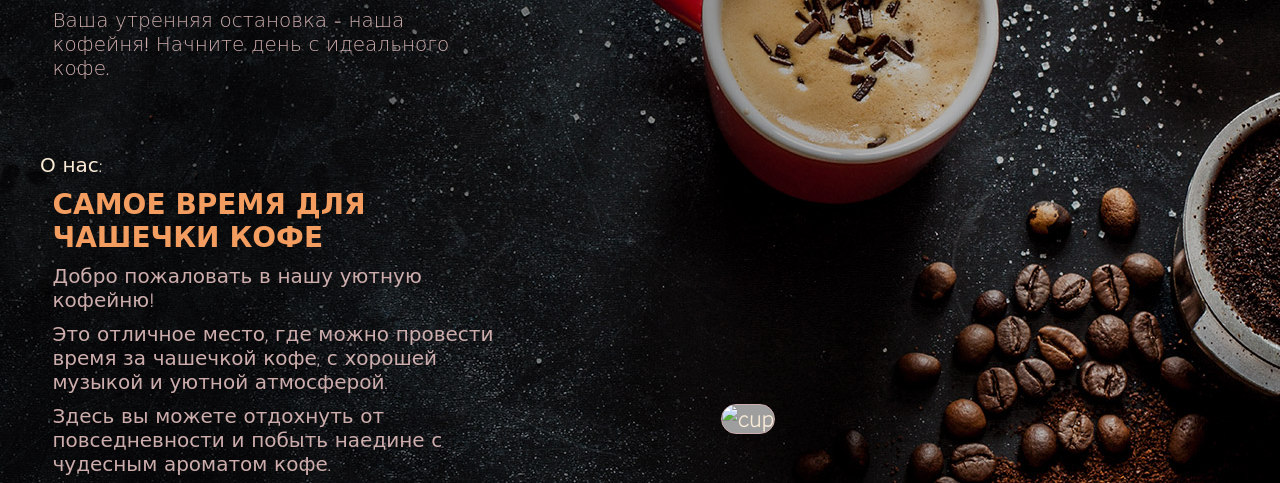
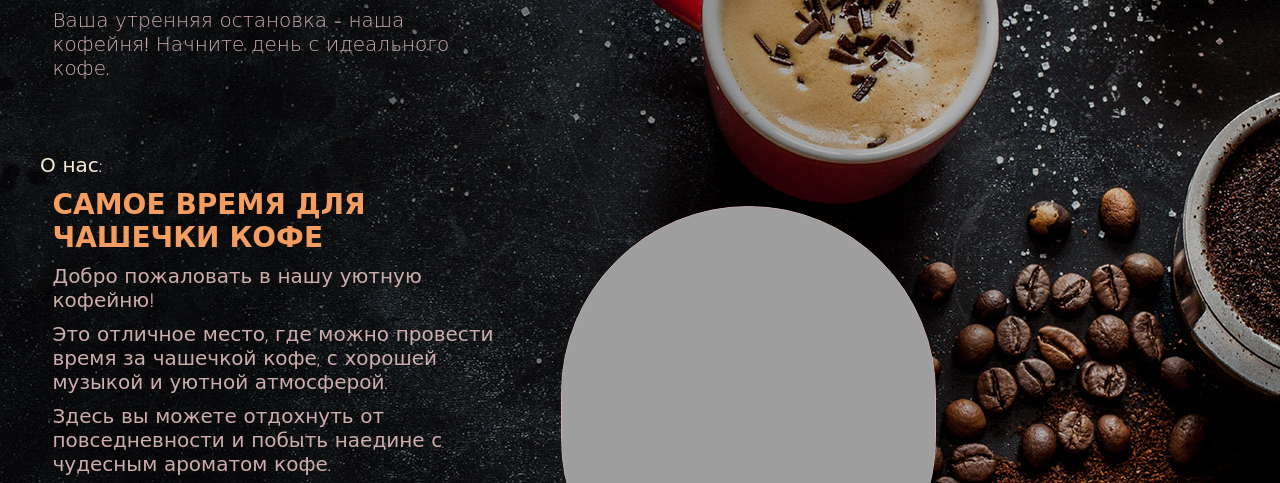
Before and after one commit to Sanok295/Coffee, a plain HTML site: page index.html in a window 1280 px wide. Shown: the part 439-922 px from the top of the page. Drawn offline with Linux system fonts and the light colour scheme; the site is published under a folder, as on GitHub Pages, so addresses that start at the root find nothing.

Commit message:
last commit

```diff
--- a/index.html
+++ b/index.html
@@ -47,7 +47,7 @@
                         <p class="about__row_left-p text-p text__off_710">Найдите немного времени для чашки кофе и немного большего!</p>
                     </div>
                     <div class="about__row_right col-6">
-                        <img src="/img/menu__cup.png" alt="cup" class="about__row_right-cup" width="375px" height="420px">
+                        <img src="img/menu__cup.png" alt="cup" class="about__row_right-cup" width="375px" height="420px">
                     </div>
                 </div>
                 <div class="about__row_down-flex row">
```
